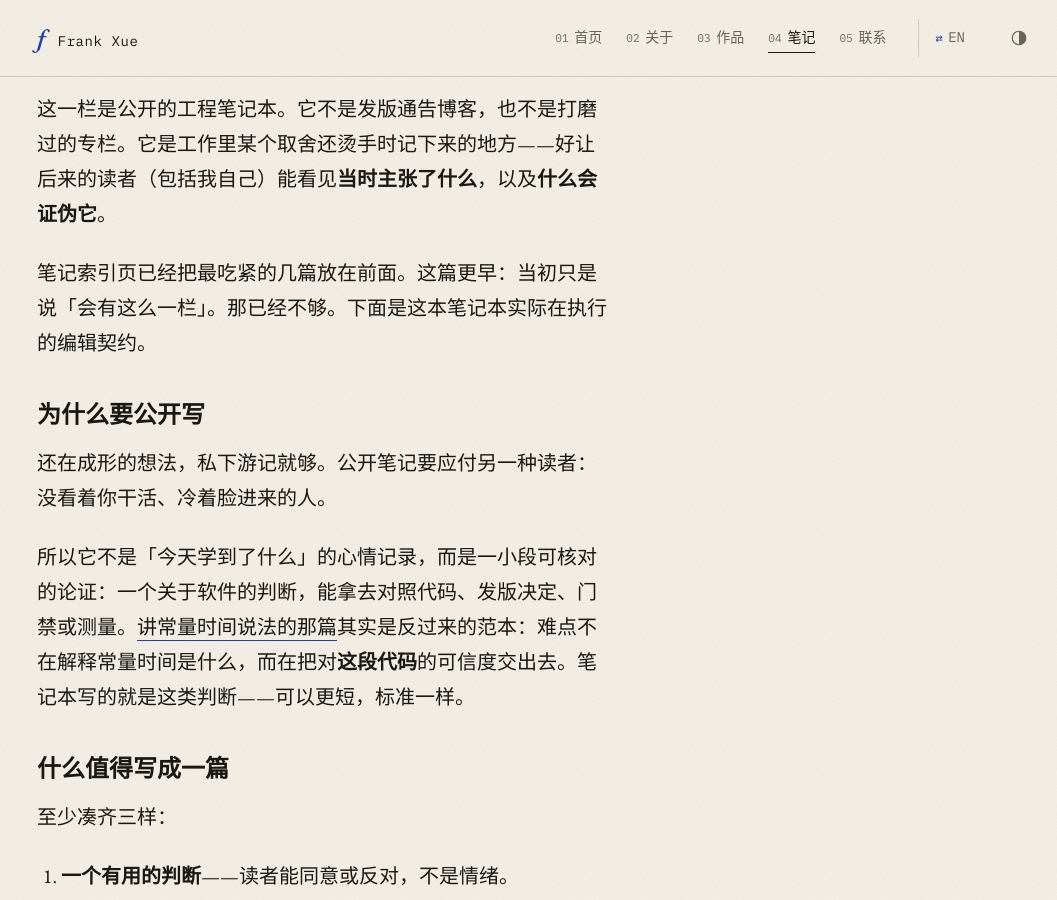
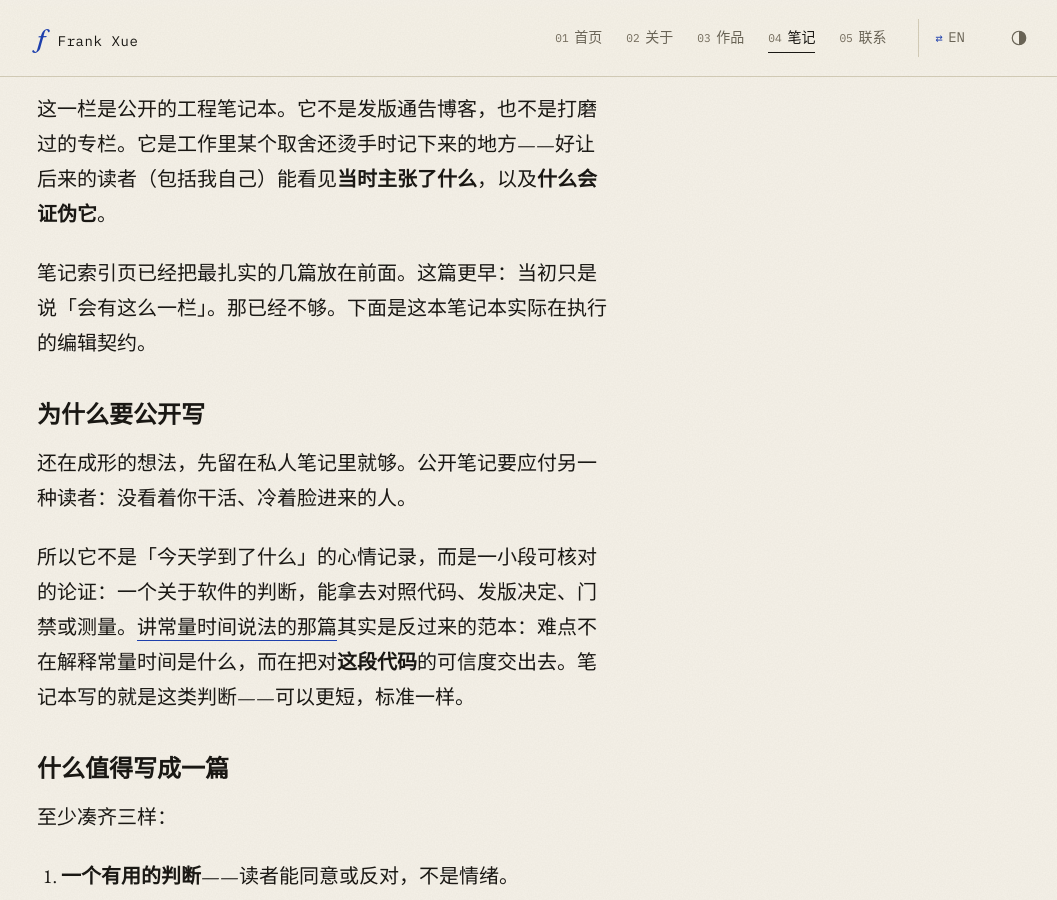
Before and after one commit to frankxue831/frankxue831.github.io, a Jekyll site: the page built from _notes/starting-a-notebook.zh.md, in a window 1280 px wide and 900 px high, scrolled down 308 px. Shown: the whole window, without its empty margins (101-1158 px from the left). Built offline with Jekyll 4.4.1, drawn with Linux system fonts in a browser that asks for light colours.

Commit message:
content: repair bilingual wording and microcopy

```diff
--- a/404.html
+++ b/404.html
@@ -69,7 +69,7 @@
 
         <div class="error-page__locale" data-error-locale="zh" lang="zh-CN">
             <p class="error-page__body">
-                链接可能已经移动，也可能从来就不存在。总之，不在这里。
+                你要找的页面可能已经移动，也可能从来就不存在。总之，不在这里。
             </p>
             <p class="error-page__links">
                 <a href="{{ '/zh/' | relative_url }}" class="error-page__link">
--- a/_notes/starting-a-notebook.zh.md
+++ b/_notes/starting-a-notebook.zh.md
@@ -18,11 +18,11 @@
 
 这一栏是公开的工程笔记本。它不是发版通告博客，也不是打磨过的专栏。它是工作里某个取舍还烫手时记下来的地方——好让后来的读者（包括我自己）能看见**当时主张了什么**，以及**什么会证伪它**。
 
-笔记索引页已经把最吃紧的几篇放在前面。这篇更早：当初只是说「会有这么一栏」。那已经不够。下面是这本笔记本实际在执行的编辑契约。
+笔记索引页已经把最扎实的几篇放在前面。这篇更早：当初只是说「会有这么一栏」。那已经不够。下面是这本笔记本实际在执行的编辑契约。
 
 ## 为什么要公开写
 
-还在成形的想法，私下游记就够。公开笔记要应付另一种读者：没看着你干活、冷着脸进来的人。
+还在成形的想法，先留在私人笔记里就够。公开笔记要应付另一种读者：没看着你干活、冷着脸进来的人。
 
 所以它不是「今天学到了什么」的心情记录，而是一小段可核对的论证：一个关于软件的判断，能拿去对照代码、发版决定、门禁或测量。[讲常量时间说法的那篇]({{ '/zh/notes/constant-time-warrant/' | relative_url }})其实是反过来的范本：难点不在解释常量时间是什么，而在把对**这段代码**的可信度交出去。笔记本写的就是这类判断——可以更短，标准一样。
 
--- a/index.html
+++ b/index.html
@@ -216,7 +216,7 @@
                 An issue or discussion on any of my repos reaches me too.
             </p>
             <a href="{{ '/contact/' | relative_url }}" class="preview__link">
-                Other ways to get in touch <span aria-hidden="true">→</span>
+                How to get in touch <span aria-hidden="true">→</span>
             </a>
         </div>
     </div>
--- a/projects.html
+++ b/projects.html
@@ -63,7 +63,7 @@
                 read-only observability (launchd domain, PID, process tree, log
                 tails, optional GitHub API) plus guarded launchd control.
                 Missing pieces degrade to partial output rather than a hard
-                failure. Source is {{ project.status_label.en | downcase }} today.
+                failure. Private/local today — source not public.
                 <a href="{{ project.detail_url | relative_url }}" class="work-list__more">{{ t.list.read_more }}</a>
                 {% when 'explainer-engine' %}
                 A deterministic pipeline that turns a YAML storyboard into a
--- a/zh/index.html
+++ b/zh/index.html
@@ -197,7 +197,7 @@
                 <a href="https://github.com/{{ site.github_username }}" rel="noopener noreferrer">@{{ site.github_username }}</a>。在任意仓库开 issue 或 discussion，我都会看到。
             </p>
             <a href="{{ '/zh/contact/' | relative_url }}" class="preview__link">
-                其他联系方式 <span aria-hidden="true">→</span>
+                怎么联系 <span aria-hidden="true">→</span>
             </a>
         </div>
     </div>
```
Also changed, not shown: _notes/unsafe-opt-in.zh.md (+2 -2 lines).
